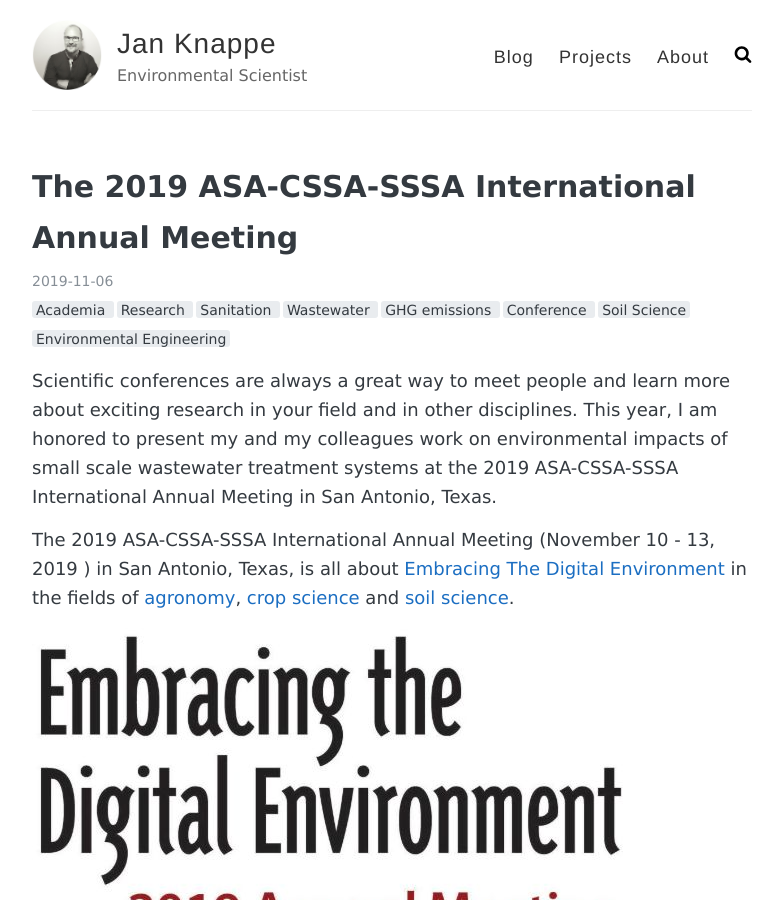
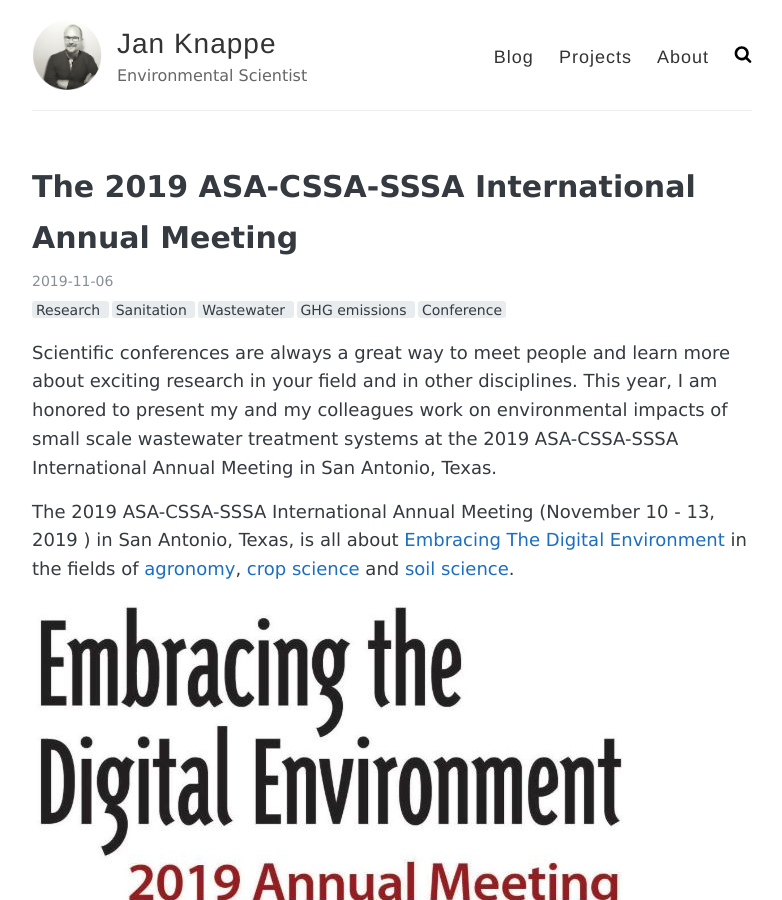
Before and after one commit to jknappe/jknappe.github.io, a Jekyll site: the page built from _posts/2019-11-06-asa-cssa-sssa-annual-meeting-san-antonio.md, in a window 1280 px wide and 900 px high. Shown: the whole window, without its empty margins (248-1030 px from the left). Built offline with Jekyll 4.4.1, drawn with Linux system fonts in a browser that asks for light colours; comment, search, counter and statistics services are not loaded.

Commit message:
changes tags

```diff
--- a/_posts/2019-11-06-asa-cssa-sssa-annual-meeting-san-antonio.md
+++ b/_posts/2019-11-06-asa-cssa-sssa-annual-meeting-san-antonio.md
@@ -3,7 +3,7 @@ layout: post
 title: "The 2019 ASA-CSSA-SSSA International Annual Meeting"
 image:
   teaser : /images/blog/san-antonio-teaser.jpg
-tags: [Academia, Research, Sanitation, Wastewater, GHG emissions, Conference, Soil Science, Environmental Engineering]
+tags: [Research, Sanitation, Wastewater, GHG emissions, Conference]
 comments: true
 excerpt_separator: <!--more-->
 ---
```
